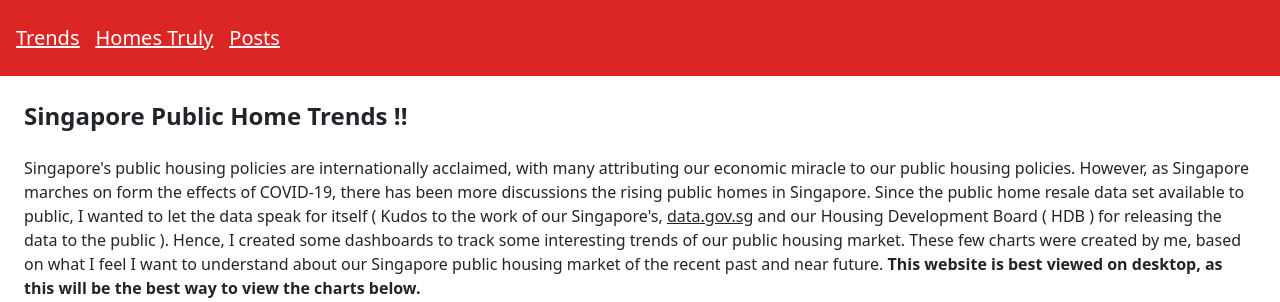
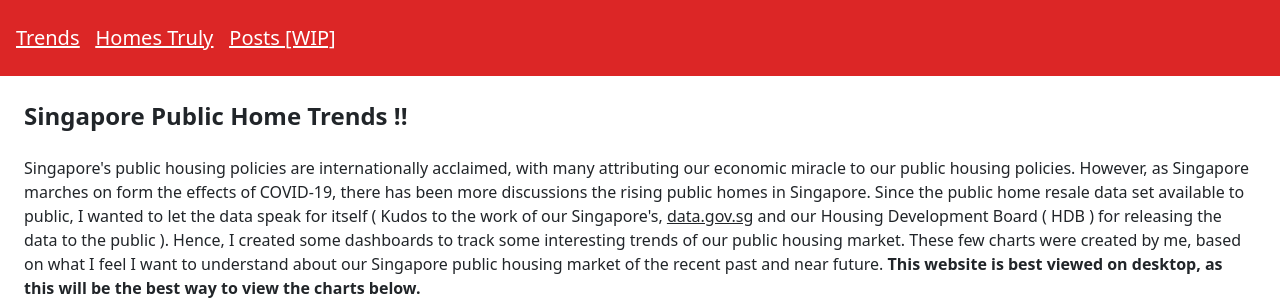
Before and after one commit to cliffchew84/sg_housing, a Flask app: template templates/dash_page.html in a window 1280 px wide. Shown: the top 302 px of the page. Run offline with Flask 3, Linux system fonts and the light colour scheme; the template is opened without the code that fills it: most values are stand-ins (such as "Sample title", 1, 10 or a date in 2020); style sheets or scripts are compiled from the project's sources; parts of the project's set-up code (start-up, migrations or seed data) failed here and were passed over.

Commit message:
Updating blog formatting

```diff
--- a/templates/navbar.html
+++ b/templates/navbar.html
@@ -8,7 +8,7 @@
                 <a href="/">Homes Truly</a>
             </h1>
             <h1 class="text-xl underline px-2">
-                <a href="{{ url_for('blog_index') }}">Posts</a>
+                <a href="{{ url_for('blog_index') }}">Posts [WIP]</a>
             </h1>
         </ul>
     </nav>
```
